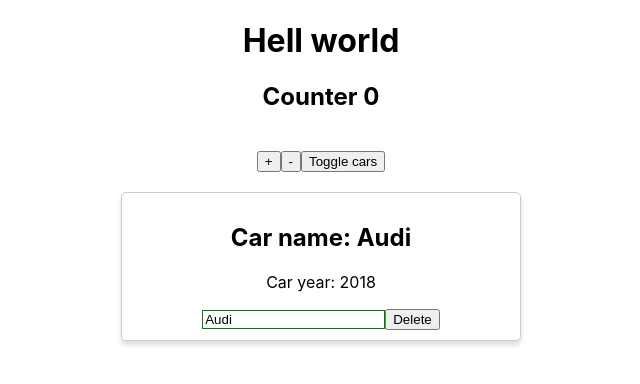
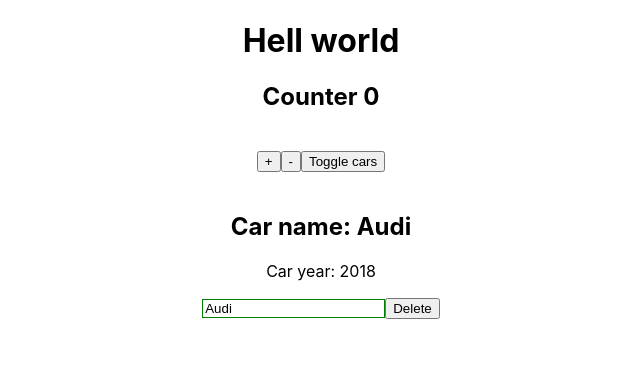
Before and after one commit to Venul/reactLearning, a React (Create React App) app: page / in a window 1280 px wide. Shown: the top 384 px of the page, without its empty margins (319-959 px from the left). Built offline with nearby package versions, Linux system fonts and the light colour scheme.

Commit message:
5.12 basic hoc for classes

```diff
--- a/src/Car/Car.css
+++ b/src/Car/Car.css
@@ -1,10 +1,16 @@
-.car{
-
+.Car {
   margin-bottom: 10px;
   display: block;
   padding: 10px;
   transition: border, box-shadow .3s;
   border-radius: 5px;
+  border: 1px solid #ccc;
+  box-shadow: 0 4px 5px 0 rgba(0,0,0, .14);
+}
+.Car :hover {
+  border: 1px solid #aaa;
+  box-shadow: 0 4px 14px 0 rgba(0,0,0, .25);
+  cursor: pointer;
 }
 
 .input {
--- a/src/Car/Car.js
+++ b/src/Car/Car.js
@@ -1,6 +1,6 @@
 import React, { Component } from 'react'
-import Radium from 'radium'
-import './Car.css'
+import classes from './Car.css'
+import withClass from '../hoc/withClass'
 
 class Car extends Component {
   render() {
@@ -16,18 +16,8 @@
       inputClasses.push('bold')
     }
 
-    const style = {
-      border: '1px solid #ccc',
-      boxShadow: '0 4px 5px 0 rgba(0,0,0, .14)',
-      ':hover' : {
-        border: '1px solid #aaa',
-        boxShadow: '0 4px 14px 0 rgba(0,0,0, .25)',
-        cursor: 'pointer'
-      }
-    }
-
     return (
-      <div className='car' style={style}>
+      <>
         <h2>Car name: {this.props.name}</h2>
         <p>Car year: {this.props.year}</p>
         <input
@@ -37,9 +27,9 @@
           className={inputClasses.join(' ')}
         />
         <button onClick={this.props.onDelete}>Delete</button>
-    </div>
+        </>
     )
   }
 }
 
-export default Radium(Car)
+export default withClass(Car, classes.Car)
--- a/src/ErrorBoundary/ErrorBoundary.js
+++ b/src/ErrorBoundary/ErrorBoundary.js
@@ -1,7 +1,6 @@
 import React from 'react';
 
 export default class ErrorBoundary extends React.Component {
-
   state = {
     hasError: false
   }
--- a/src/hoc/Auxiliary.js
+++ /dev/null
@@ -1,7 +0,0 @@
-import React from 'react'
-
-const Auxiliary = (props) => {
-  return props.children
-}
-
-export default Auxiliary
--- /dev/null
+++ b/src/hoc/withClass.js
@@ -0,0 +1,14 @@
+import React from 'react'
+
+const withClass = (Component, className) => {
+  return props => {
+    return (
+
+      <div className = {className}>
+        <Component {...props} />
+      </div>
+    )
+  }
+}
+
+export default withClass
```
Also changed, not shown: src/Counter/Counter.js (+0 -20 lines), src/index.js (+4 -4 lines).
